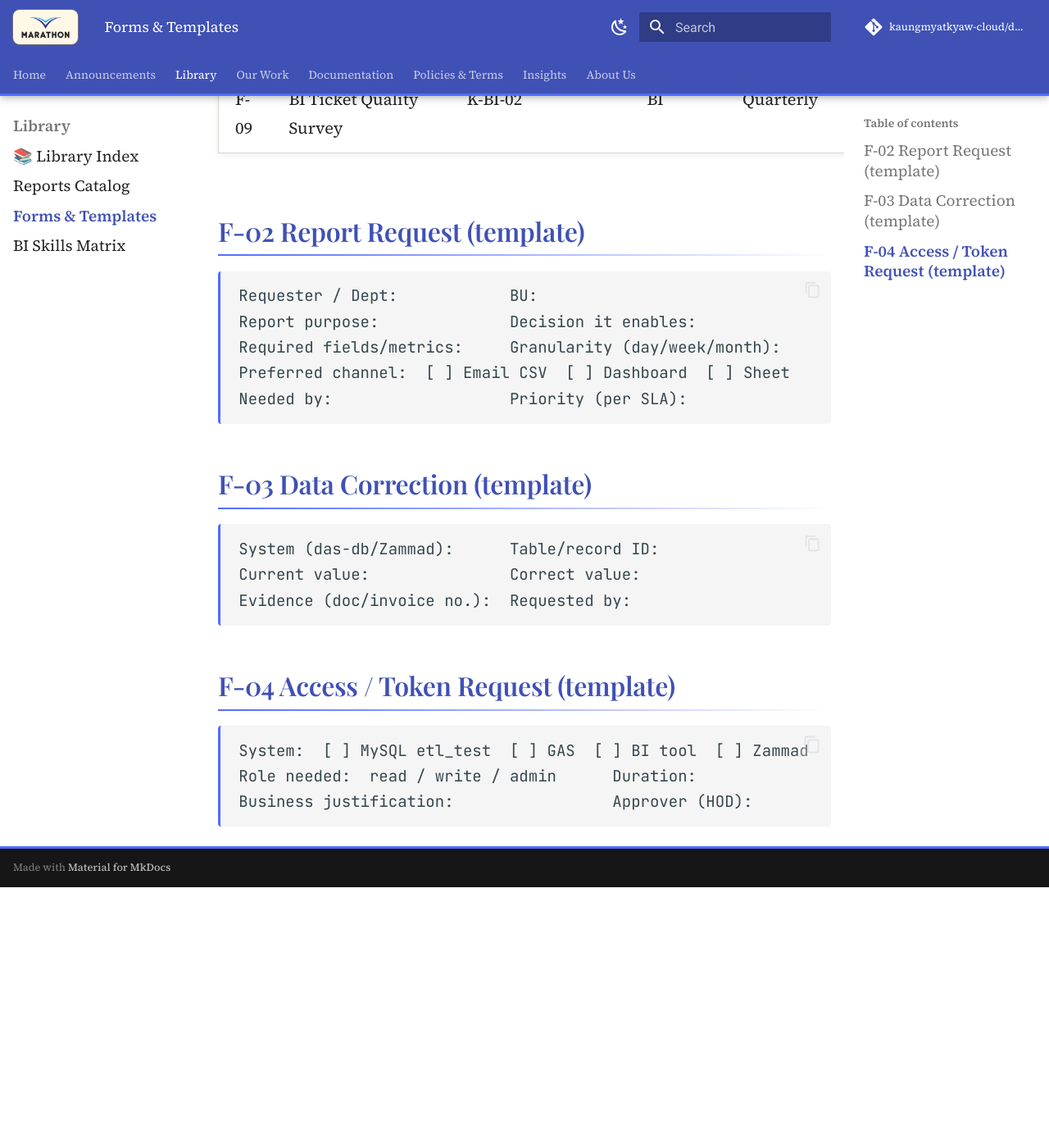
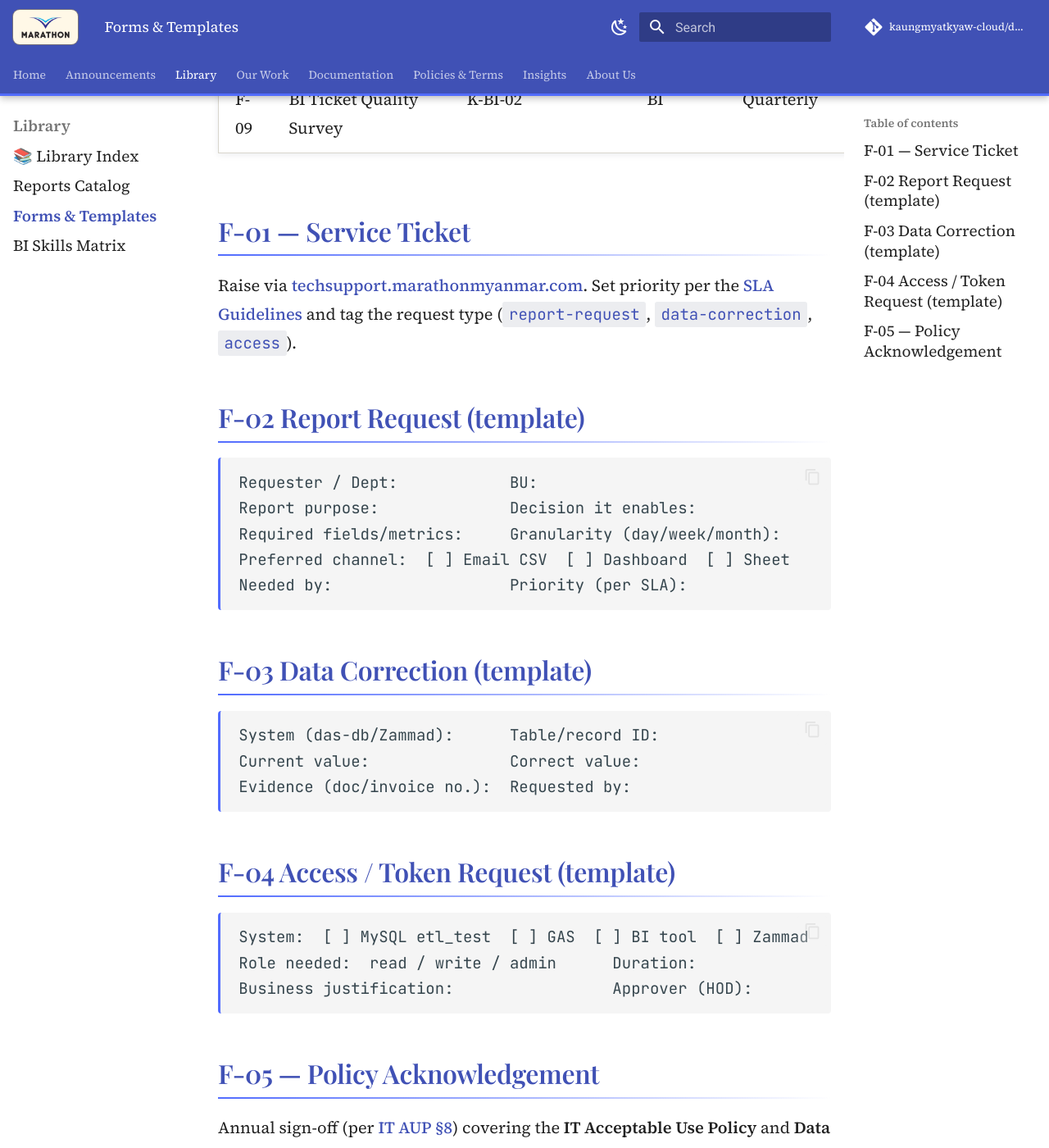
Before and after one commit to kaungmyatkyaw-cloud/docs-marathon-bi, an MkDocs documentation site: the page built from docs/library/forms-index.md, in a window 1280 px wide and 1400 px high, scrolled down 1181 px. Shown: the whole window at 82% size. Built offline with MkDocs 1.6.1 and Material for MkDocs 9.7.7, drawn with Linux system fonts in a browser that asks for light colours; comment, search, counter and statistics services are not loaded; before the commit the page ends 2263 px from its top, so only the background shows below that; some of the changed text lies outside the part shown.

Commit message:
docs: library index, report catalog, forms, skills, SLA, AUP, announcements

````diff
--- a/docs/library/forms-index.md
+++ b/docs/library/forms-index.md
@@ -16,6 +16,12 @@ description: Every operational form, survey and acknowledgement — with owners
 | F-07 | Product Quality Survey | K-MF-02 | M-Trading | Monthly/batch | Paper/Forms |
 | F-08 | Delivery Quality Survey | K-ME-02 | M-Express | Weekly sample | Phone/Forms |
 | F-09 | BI Ticket Quality Survey | K-BI-02 | BI | Quarterly | Forms |
+
+## F-01 — Service Ticket { #f-01 }
+
+Raise via [techsupport.marathonmyanmar.com](https://techsupport.marathonmyanmar.com).
+Set priority per the [SLA Guidelines](../policies/ticket-sla-guidelines.md) and tag the
+request type (`report-request`, `data-correction`, `access`).
 
 ## F-02 Report Request (template)
 
@@ -42,3 +48,9 @@ System:  [ ] MySQL etl_test  [ ] GAS  [ ] BI tool  [ ] Zammad
 Role needed:  read / write / admin      Duration:
 Business justification:                 Approver (HOD):
 ```
+
+## F-05 — Policy Acknowledgement { #f-05 }
+
+Annual sign-off (per [IT AUP §8](../policies/it-acceptable-use.md)) covering the
+**IT Acceptable Use Policy** and **Data Governance Policy**. Collected by HR each
+January; new joiners sign during onboarding.
````
Also changed, not shown: announcements.md (added, +38 -0 lines), docs/library/reports-catalog.md (+8 -0 lines).
